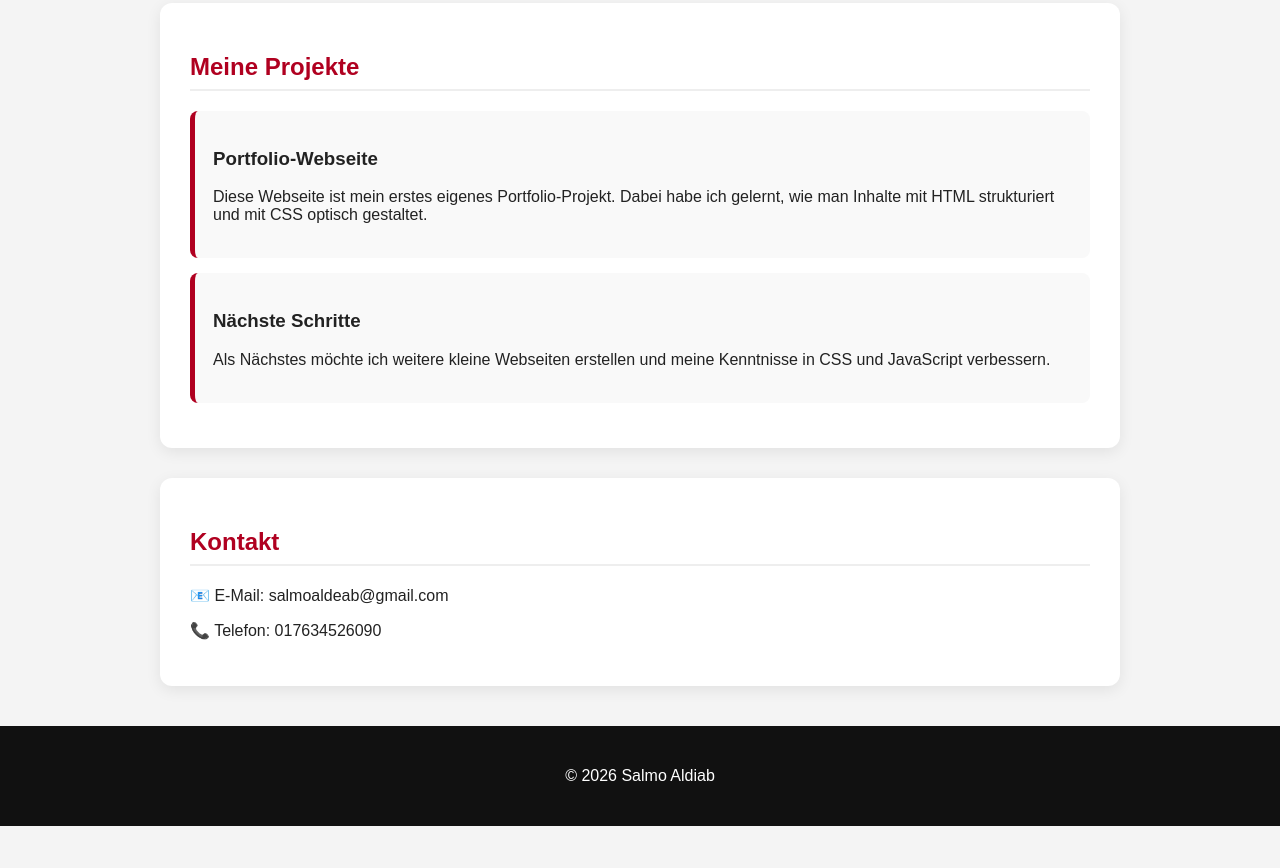
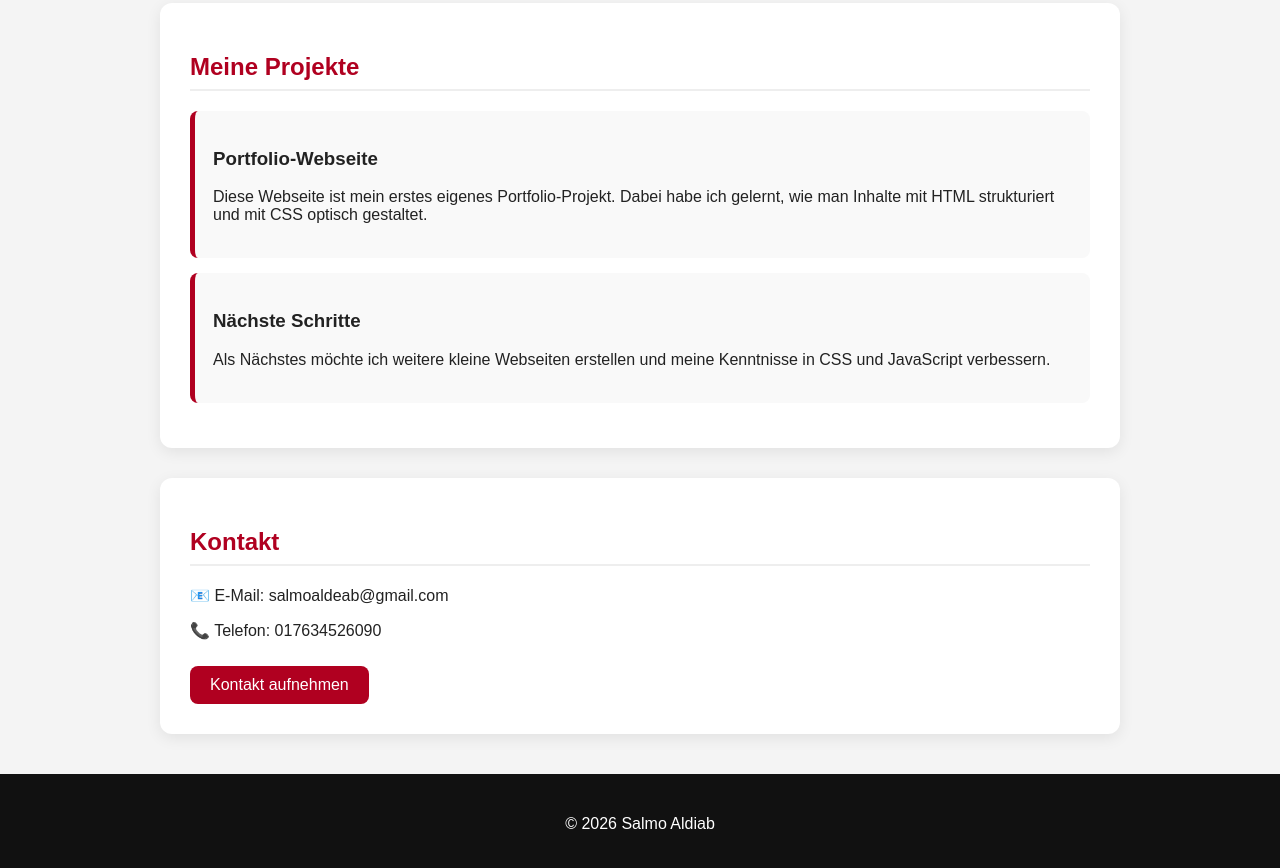
Before and after one commit to Salmo5/protfolio, a plain HTML site: page index.html in a window 1280 px wide. Shown: the part 864-1732 px from the top of the page. Before the commit the page ends 1690 px from the top, so only its background shows below. Drawn offline with Linux system fonts and the light colour scheme.

Commit message:
Update index.html

```diff
--- a/index.html
+++ b/index.html
@@ -155,6 +155,9 @@
     <h2>Kontakt</h2>
     <p>📧 E-Mail: salmoaldeab@gmail.com</p>
     <p>📞 Telefon: 017634526090</p>
+    <a href="mailto:salmoaldeab@gmail.com" style="display:inline-block;background:#b00020;color:white;padding:10px 20px;border-radius:8px;text-decoration:none;margin-top:10px;">
+  Kontakt aufnehmen
+</a>
   </section>
 
   <footer>
```
